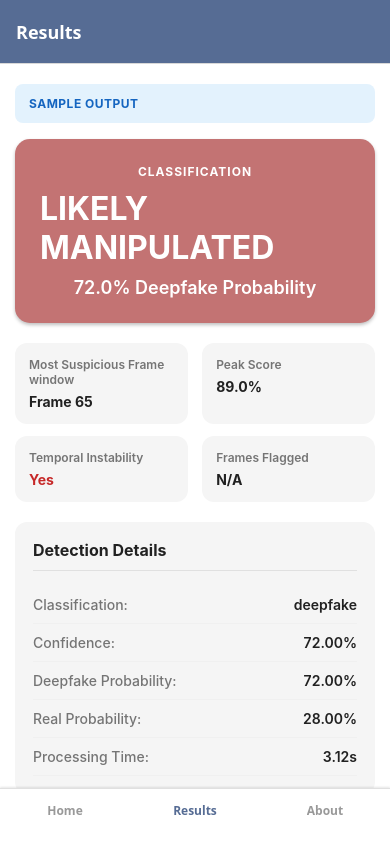
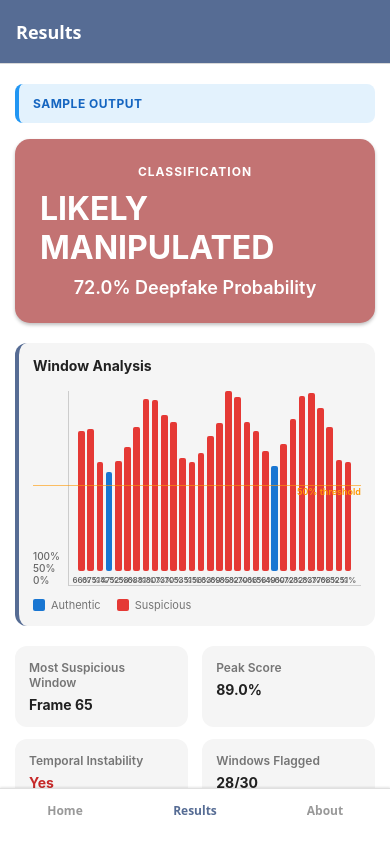
Before and after one commit to abhikarki/Deepfake_detection, a React Native app in the folder mobile/: screen /Results in a window 390 px wide. Built offline with nearby package versions, Linux system fonts and the light colour scheme.

Commit message:
add-probability-chart-to-results

```diff
--- a/mobile/api/apiClient.js
+++ b/mobile/api/apiClient.js
@@ -9,6 +9,26 @@ const apiClient = axios.create({
 
 // Mock data for testing when backend is unavailable
 export const getMockAnalysisData = () => {
+    // Generate frame probabilities - array of probabilities for each frame
+    const generateFrameProbs = (trend, length = 150) => {
+        const probs = [];
+        for (let i = 0; i < length; i++) {
+            let prob;
+            if (trend === 'deepfake') {
+                // High probability with some variation
+                prob = 0.6 + Math.random() * 0.35 + (i % 20) * 0.01;
+            } else if (trend === 'real') {
+                // Low probability with some noise
+                prob = 0.1 + Math.random() * 0.25 + (Math.sin(i * 0.2) * 0.1);
+            } else {
+                // Medium probability
+                prob = 0.4 + Math.random() * 0.3 + (Math.cos(i * 0.15) * 0.15);
+            }
+            probs.push(Math.min(1.0, Math.max(0, prob)));
+        }
+        return probs;
+    };
+
     const mockDataOptions = [
         {
             prediction: 'deepfake',
@@ -22,6 +42,8 @@ export const getMockAnalysisData = () => {
             highest_frame_score: 0.92,
             instability_detected: true,
             num_frames_analyzed: 150,
+            num_frames_fake: 87,
+            frame_probabilities: generateFrameProbs('deepfake'),
             flagged_reasons: ['Inconsistent eye movement', 'Temporal artifacts detected', 'Unnatural head rotation']
         },
         {
@@ -36,6 +58,8 @@ export const getMockAnalysisData = () => {
             highest_frame_score: 0.15,
             instability_detected: false,
             num_frames_analyzed: 150,
+            num_frames_fake: 9,
+            frame_probabilities: generateFrameProbs('real'),
             flagged_reasons: []
         },
         {
@@ -50,6 +74,8 @@ export const getMockAnalysisData = () => {
             highest_frame_score: 0.89,
             instability_detected: true,
             num_frames_analyzed: 150,
+            num_frames_fake: 72,
+            frame_probabilities: generateFrameProbs('medium'),
             flagged_reasons: ['Facial feature distortion', 'Blinking pattern anomaly']
         }
     ];
--- a/mobile/components/ResultsDisplay.js
+++ b/mobile/components/ResultsDisplay.js
@@ -1,4 +1,4 @@
-import React from 'react';
+import React, { useMemo } from 'react';
 import {
   View,
   Text,
@@ -7,6 +7,101 @@ import {
   TouchableOpacity,
 } from 'react-native';
 import { colors } from '../assets/colors';
+
+// Calculate sliding windows from frame probabilities
+const calculateWindows = (frameProbs) => {
+  if (!frameProbs || frameProbs.length === 0) return [];
+
+  const fps = 10;
+  const windowSize = 5;
+  const stride = 5;
+  const windows = [];
+
+  let windowStart = 0;
+  while (windowStart < frameProbs.length) {
+    const windowEnd = Math.min(windowStart + windowSize, frameProbs.length);
+    const windowProbs = frameProbs.slice(windowStart, windowEnd);
+    const maxProb = Math.max(...windowProbs);
+    const avgProb = windowProbs.reduce((a, b) => a + b, 0) / windowProbs.length;
+
+    windows.push({
+      startFrame: windowStart,
+      endFrame: windowEnd,
+      maxProb: maxProb,
+      avgProb: avgProb,
+      startTime: windowStart / fps,
+      isSuspicious: maxProb >= 0.5,
+    });
+
+    windowStart += stride;
+  }
+
+  return windows;
+};
+
+// Simple bar chart component
+const ProbabilityChart = ({ windows }) => {
+  if (!windows || windows.length === 0) return null;
+
+  const maxProb = Math.max(...windows.map(w => w.maxProb), 0.5);
+  const chartHeight = 180;
+  const barSpacing = 100 / windows.length;
+
+  return (
+    <View style={styles.chartContainer}>
+      <View style={styles.chartHeader}>
+        <Text style={styles.chartTitle}>Window Analysis</Text>
+      </View>
+
+      <View style={styles.chartArea}>
+        <View style={styles.yAxisLabels}>
+          <Text style={styles.yAxisLabel}>100%</Text>
+          <Text style={styles.yAxisLabel}>50%</Text>
+          <Text style={styles.yAxisLabel}>0%</Text>
+        </View>
+
+        <View style={styles.barsContainer}>
+          {windows.map((window, idx) => {
+            const barHeight = (window.maxProb / maxProb) * chartHeight;
+            const width = (90 / windows.length);
+
+            return (
+              <View key={idx} style={[styles.barWrapper, { width: `${width}%` }]}>
+                <View
+                  style={[
+                    styles.bar,
+                    {
+                      height: barHeight,
+                      backgroundColor: window.isSuspicious ? '#e53935' : '#1976d2',
+                    },
+                  ]}
+                />
+                <Text style={styles.barLabel}>
+                  {(window.maxProb * 100).toFixed(0)}%
+                </Text>
+              </View>
+            );
+          })}
+        </View>
+
+        {/* Threshold line */}
+        <View style={styles.thresholdLine} />
+        <Text style={styles.thresholdLabel}>50% threshold</Text>
+      </View>
+
+      <View style={styles.chartLegend}>
+        <View style={styles.legendItem}>
+          <View style={[styles.legendBox, { backgroundColor: '#1976d2' }]} />
+          <Text style={styles.legendText}>Authentic</Text>
+        </View>
+        <View style={styles.legendItem}>
+          <View style={[styles.legendBox, { backgroundColor: '#e53935' }]} />
+          <Text style={styles.legendText}>Suspicious</Text>
+        </View>
+      </View>
+    </View>
+  );
+};
 
 export const ResultsDisplay = ({ results, onReset, isSample }) => {
   if (!results) {
@@ -23,7 +118,15 @@ export const ResultsDisplay = ({ results, onReset, isSample }) => {
   const overallProb = results.overall_probability ? (results.overall_probability * 100).toFixed(1) : confidence;
   const peakScore = results.highest_frame_score ? (results.highest_frame_score * 100).toFixed(1) : 'N/A';
   const temporalInstability = results.instability_detected ? 'Yes' : 'No';
-  const framesFlagged = results.num_frames_fake ? `${results.num_frames_fake}/${results.num_frames_analyzed}` : 'N/A';
+
+  // Calculate windows if frame probabilities are available
+  const windows = useMemo(() => {
+    return calculateWindows(results.frame_probabilities);
+  }, [results.frame_probabilities]);
+
+  // Count suspicious windows
+  const suspiciousWindows = windows.filter(w => w.isSuspicious).length;
+  const windowsFlagged = `${suspiciousWindows}/${windows.length}`;
 
   return (
     <ScrollView style={styles.container}>
@@ -45,10 +148,15 @@ export const ResultsDisplay = ({ results, onReset, isSample }) => {
         <Text style={styles.probability}>{overallProb}% Deepfake Probability</Text>
       </View>
 
+      {/* Probability Chart */}
+      {results.frame_probabilities && results.frame_probabilities.length > 0 && (
+        <ProbabilityChart windows={windows} />
+      )}
+
       {/* Metrics Grid */}
       <View style={styles.metricsGrid}>
         <View style={styles.metricCard}>
-          <Text style={styles.metricLabel}>Most Suspicious Frame window</Text>
+          <Text style={styles.metricLabel}>Most Suspicious Window</Text>
           <Text style={styles.metricValue}>
             {results.most_suspicious_frame !== undefined ? `Frame ${results.most_suspicious_frame}` : 'N/A'}
           </Text>
@@ -64,8 +172,8 @@ export const ResultsDisplay = ({ results, onReset, isSample }) => {
           </Text>
         </View>
         <View style={styles.metricCard}>
-          <Text style={styles.metricLabel}>Frames Flagged</Text>
-          <Text style={styles.metricValue}>{framesFlagged}</Text>
+          <Text style={styles.metricLabel}>Windows Flagged</Text>
+          <Text style={styles.metricValue}>{windowsFlagged}</Text>
         </View>
       </View>
 
@@ -158,6 +266,8 @@ const styles = StyleSheet.create({
   },
   sampleBadge: {
     backgroundColor: '#E3F2FD',
+    borderLeftWidth: 4,
+    borderLeftColor: '#2196F3',
     paddingVertical: 12,
     paddingHorizontal: 14,
     marginBottom: 16,
@@ -168,6 +278,102 @@ const styles = StyleSheet.create({
     fontWeight: '700',
     color: '#1565C0',
     letterSpacing: 0.5,
+  },
+  chartContainer: {
+    backgroundColor: colors.surface,
+    borderRadius: 12,
+    padding: 14,
+    marginBottom: 20,
+    borderLeftWidth: 4,
+    borderLeftColor: colors.primary,
+  },
+  chartHeader: {
+    marginBottom: 12,
+  },
+  chartTitle: {
+    fontSize: 14,
+    fontWeight: '700',
+    color: colors.text,
+  },
+  chartArea: {
+    flexDirection: 'row',
+    height: 200,
+    marginBottom: 12,
+    alignItems: 'flex-end',
+    position: 'relative',
+  },
+  yAxisLabels: {
+    width: 35,
+    justifyContent: 'space-between',
+    paddingRight: 8,
+  },
+  yAxisLabel: {
+    fontSize: 10,
+    color: '#666666',
+    fontWeight: '500',
+  },
+  barsContainer: {
+    flex: 1,
+    flexDirection: 'row',
+    alignItems: 'flex-end',
+    justifyContent: 'space-around',
+    paddingHorizontal: 8,
+    borderLeftWidth: 1,
+    borderBottomWidth: 1,
+    borderLeftColor: '#ccc',
+    borderBottomColor: '#ccc',
+    position: 'relative',
+  },
+  barWrapper: {
+    alignItems: 'center',
+    justifyContent: 'flex-end',
+    height: '100%',
+  },
+  bar: {
+    width: '80%',
+    borderRadius: 2,
+  },
+  barLabel: {
+    fontSize: 8,
+    color: '#666666',
+    marginTop: 4,
+    fontWeight: '600',
+  },
+  thresholdLine: {
+    position: 'absolute',
+    bottom: '50%',
+    left: 0,
+    right: 0,
+    height: 1,
+    backgroundColor: '#ff9800',
+    opacity: 0.6,
+  },
+  thresholdLabel: {
+    position: 'absolute',
+    top: '50%',
+    right: 0,
+    fontSize: 9,
+    color: '#ff9800',
+    fontWeight: '600',
+  },
+  chartLegend: {
+    flexDirection: 'row',
+    justifyContent: 'flex-start',
+    gap: 16,
+  },
+  legendItem: {
+    flexDirection: 'row',
+    alignItems: 'center',
+  },
+  legendBox: {
+    width: 12,
+    height: 12,
+    borderRadius: 2,
+    marginRight: 6,
+  },
+  legendText: {
+    fontSize: 11,
+    color: colors.textLight,
   },
   verdictCard: {
     borderRadius: 15,
```
